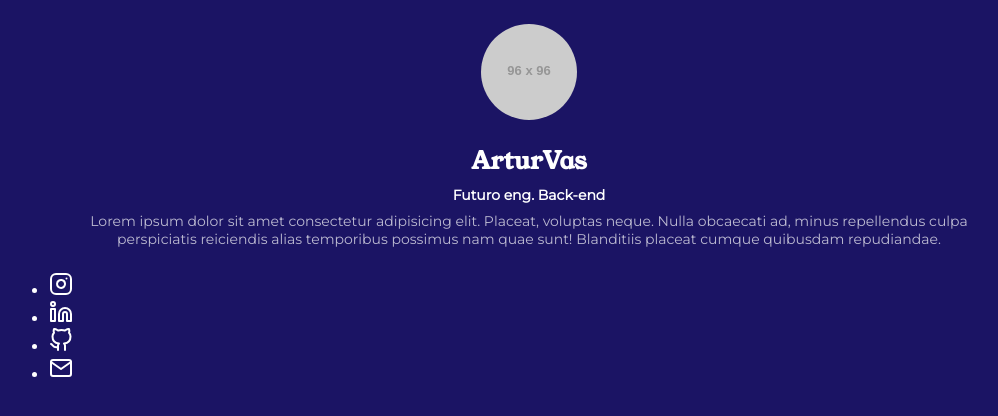
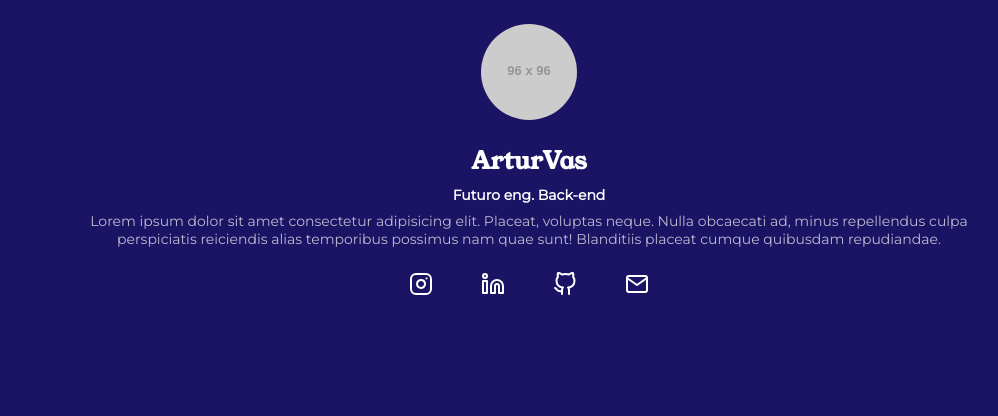
Before and after one commit to arturvas/less, a website: page index.html in a window 1280 px wide. Shown: the whole page, without its empty margins (111-1109 px from the left). Drawn offline with nearby package versions, Linux system fonts and the light colour scheme; files that its build step writes are made by us from their sources; placeholder pictures from the web are drawn by us.

Commit message:
ajustado `.social-links` e imports

```diff
--- a/src/styles/main.less
+++ b/src/styles/main.less
@@ -1,4 +1,5 @@
-@import "variaveis.less";
+@import "mapas.less";
+
 // scaping
 @breakpointMobile: ~"(max-width: 767px)";
 @breakpointTablet: ~"(min-width: 768px) and (max-width: 1023px)";
@@ -20,8 +21,8 @@
 // }
 
 body {
-  background-color: @corDeFundo;
-  color: @corDosTextos;
+  background-color: #colors[background__color];
+  color: #colors[text__color];
 }
 
 .container {
@@ -31,12 +32,10 @@ body {
 
   @media @breakpointMobile {
     max-width: 70%;
-    background-color: yellowgreen;
   }
 
   @media @breakpointTablet {
     max-width: 80%;
-    background-color: goldenrod;
   }
 }
 
@@ -69,3 +68,21 @@ header {
     opacity: 0.7;
   }
 }
+
+.social-links {
+  display: flex;
+  justify-content: space-between;
+  max-width: 240px;
+  margin: 0 auto;
+
+  li {
+    list-style: none;
+
+    img {
+      transition: all ease 0.3s;
+      &:hover {
+        transform: scale(1.4);
+      }
+    }
+  }
+}
```
